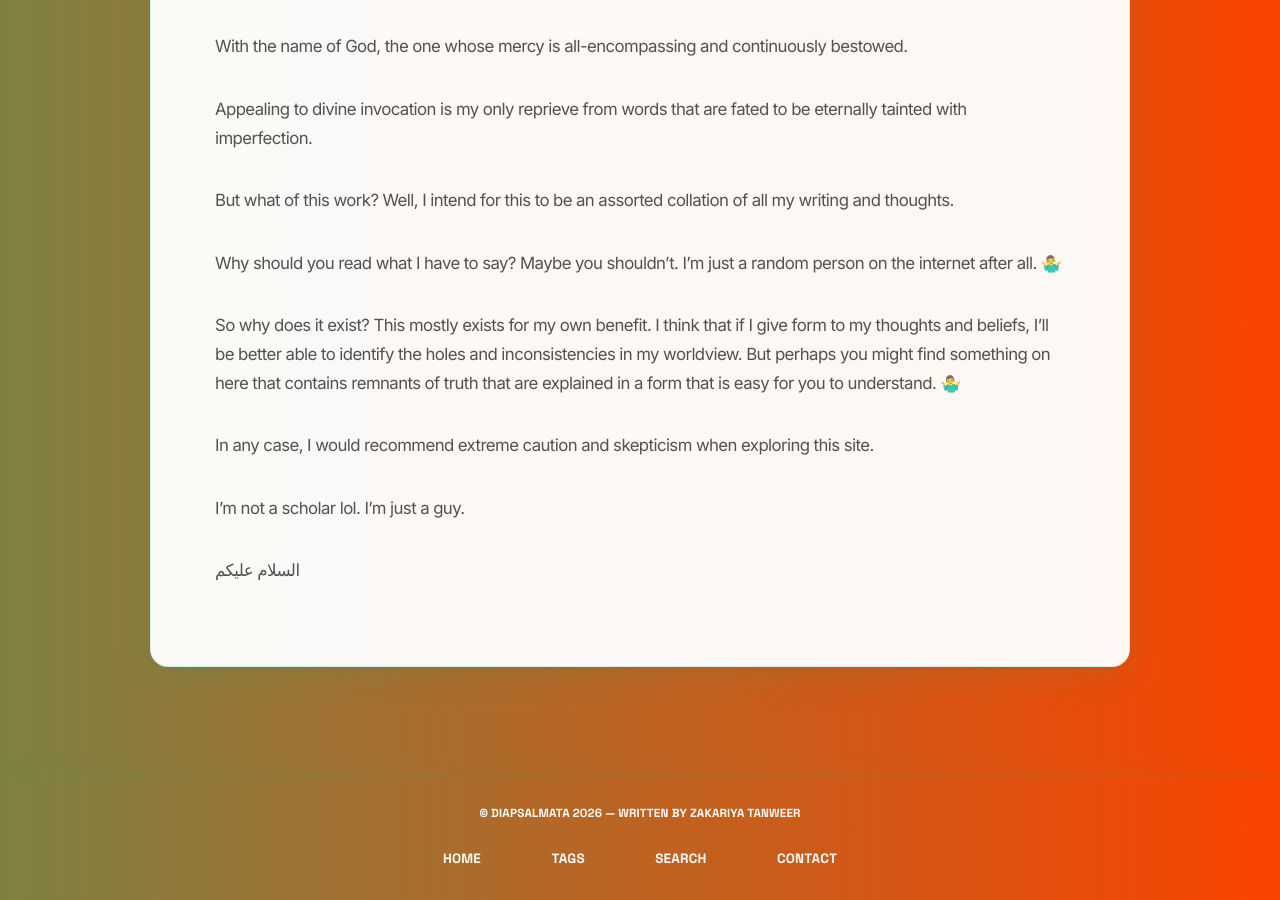
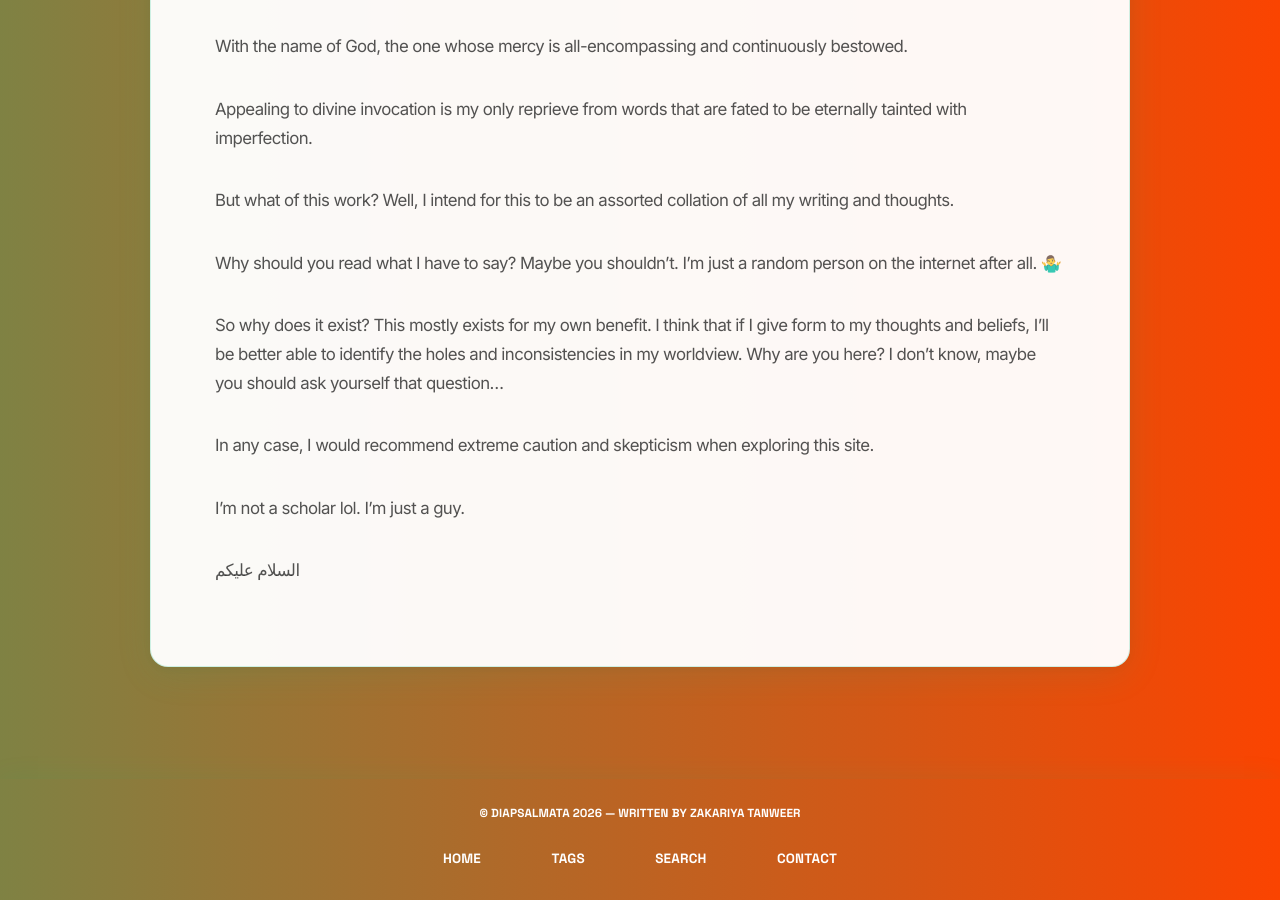
Before and after one commit to NotZakariya/NotZakariya.github.io, a Jekyll site: the page built from index.md, in a window 1280 px wide and 900 px high, scrolled down 1203 px. Built offline with Jekyll 4.4.1, drawn with Linux system fonts in a browser that asks for light colours; the list of posts is cut into pages by our own code.

Commit message:
Update index.md

```diff
--- a/index.md
+++ b/index.md
@@ -26,7 +26,7 @@ But what of this work? Well, I intend for this to be an assorted collation of al
 
 Why should you read what I have to say? Maybe you shouldn't. I'm just a random person on the internet after all. 🤷‍♂️
 
-So why does it exist? This mostly exists for my own benefit. I think that if I give form to my thoughts and beliefs, I'll be better able to identify the holes and inconsistencies in my worldview. But perhaps you might find something on here that contains remnants of truth that are explained in a form that is easy for you to understand. 🤷‍♂️
+So why does it exist? This mostly exists for my own benefit. I think that if I give form to my thoughts and beliefs, I'll be better able to identify the holes and inconsistencies in my worldview. Why are you here? I don't know, maybe you should ask yourself that question...
 
 In any case, I would recommend extreme caution and skepticism when exploring this site.
 
```
